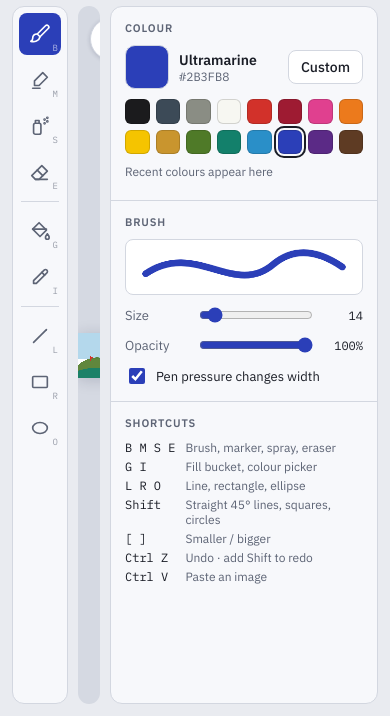
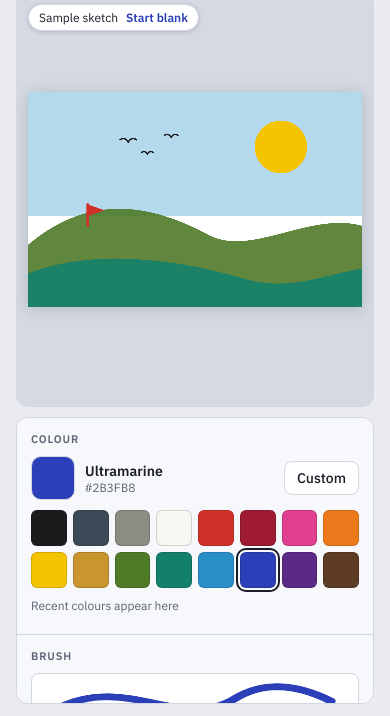
Before and after one commit to viadavyd/gouache, a plain HTML site: page index.html in a window 390 px wide. Shown: the part 128-844 px from the top of the page. Drawn offline with nearby package versions, Linux system fonts and the light colour scheme.

Commit message:
Stack the layout on phones

```diff
--- a/style.css
+++ b/style.css
@@ -107,3 +107,14 @@ input[type=range] { width: 100%; accent-color: var(--accent); }
 .dialog .actions { justify-content: flex-end; }
 .toast { position: fixed; left: 50%; bottom: calc(20px + env(safe-area-inset-bottom, 0px)); transform: translateX(-50%); background: var(--fg); color: var(--bg); padding: 8px 14px; border-radius: 999px; font-size: 13px; z-index: 30; display: flex; gap: 10px; align-items: center; }
 .toast button { border: 0; background: none; color: inherit; font-weight: 700; text-decoration: underline; padding: 0; }
+
+@media (max-width: 760px) {
+  body { padding-left: max(16px, env(safe-area-inset-left, 0px)); padding-right: max(16px, env(safe-area-inset-right, 0px)); }
+  .brand .meta, .btn .lbl { display: none; }
+  .btn { padding: 0; width: 34px; justify-content: center; }
+  .btn.custom { width: auto; padding: 0 12px; }
+  .app { grid-template-columns: 1fr; grid-template-rows: auto 1fr auto; }
+  .rail { flex-direction: row; overflow-x: auto; }
+  .rail .sep { width: 1px; height: auto; margin: 2px 4px; }
+  .panel { max-height: 34vh; }
+}
```
Also changed, not shown: 1 other file.
